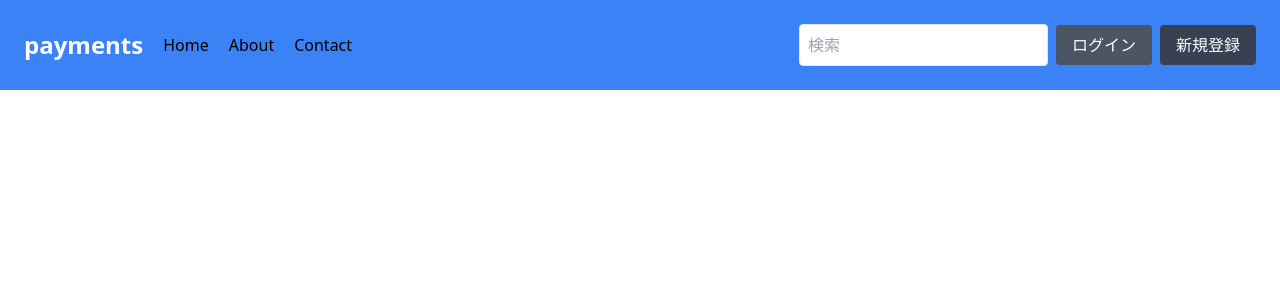
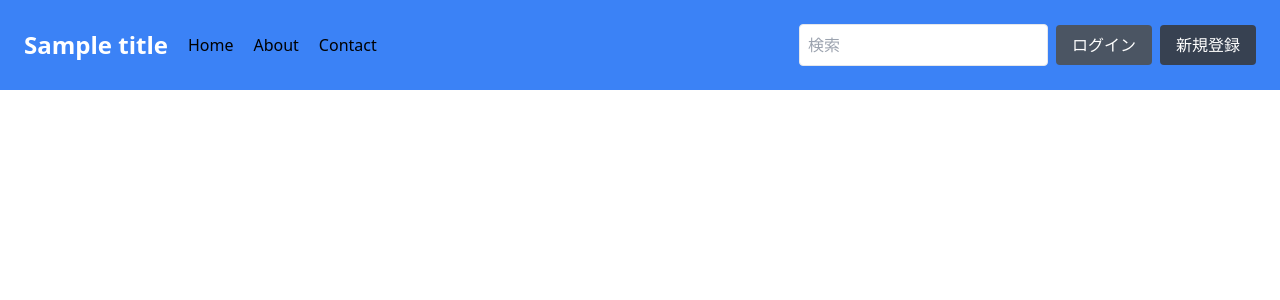
Before and after one commit to jpgits/tail-flask, a Flask app: template templates/layout.html in a window 1280 px wide. Shown: the top 300 px of the page. Run offline with Flask 3, Linux system fonts and the light colour scheme; the template is opened without the code that fills it: most values are stand-ins (such as "Sample title", 1, 10 or a date in 2020).

Commit message:
htmlの作成

```diff
--- a/app.py
+++ b/app.py
@@ -5,12 +5,12 @@ app = Flask(__name__)
 
 @app.route('/')
 def index():
-    title = "なきのぷろじぇくと"
+    title = ["レイアウト", "なきのぷろじぇくと"]
     #render-template-test
     if len(sys.argv) > 1 and sys.argv[1] == 'ttt':
-        return render_template('layout.html')
+        return render_template('layout.html', title=title[0])
     else:
-        return render_template('index.html', title=title)
+        return render_template('index.html', title=title[1])
 
 if __name__ == '__main__':
     app.run(debug=True)
--- a/templates/layout.html
+++ b/templates/layout.html
@@ -4,12 +4,12 @@
     <meta charset="UTF-8">
     <link rel="stylesheet" href="static/css/output.css" type="text/css">
     <meta name="viewport" content="width=device-width, initial-scale=1.0">
-    <title>{% block title %}レンダリングテンプレート{% endblock %}</title>
+    <title>{% block title %}レンダーテンプレート{% endblock %}</title>
 </head>
 <body>
   <header class="flex justify-between items-center p-6 bg-blue-500">
     <div class="flex items-center">
-    <div class="text-2xl font-bold text-white">payments</div>
+    <div class="text-2xl font-bold text-white">{{ title }}</div>
     <nav class="ml-5">
       <ul class="flex space-x-5">
         <li class="hover:text-gray-200"><a href="/">Home</a></li>
```
Also changed, not shown: static/css/output.css (+8 -26 lines).
